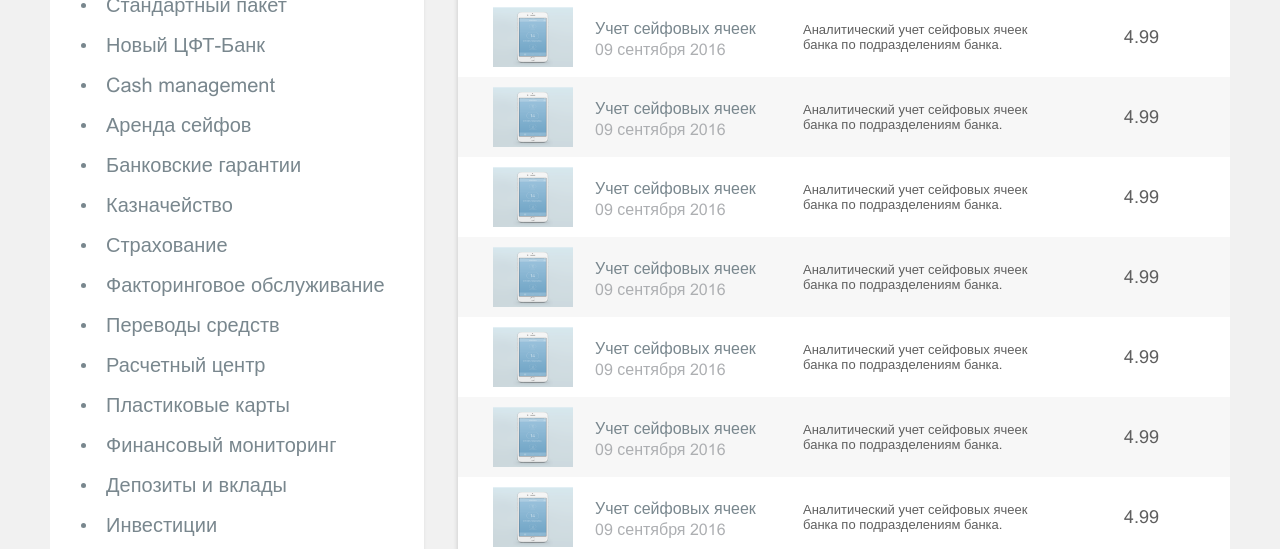
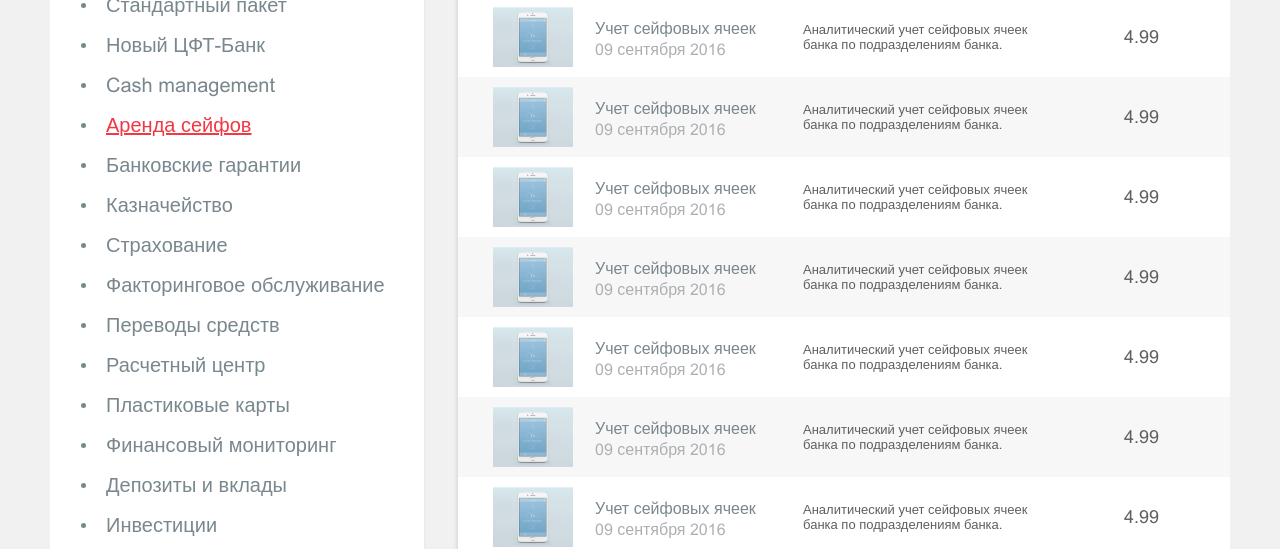
Before and after one commit to Turetski/FocusStart-AppShop, a plain HTML site: page safe-rent.html in a window 1280 px wide. Shown: the part 280-829 px from the top of the page. Drawn offline with Linux system fonts and the light colour scheme.

Commit message:
Homework#2 JSON in app-catalog released

```diff
--- /dev/null
+++ b/api/app_catalog_packages.json
@@ -0,0 +1,60 @@
+[
+{
+	"id":1,
+	"title":"Стандартный пакет",
+	"guid":"0a3dd94d-ba19-4f79-b8e4-7c480c581f60"},
+{
+	"id":2,
+	"title":"Новый ЦФТ-Банк",
+	"guid":"93d91e8f-8321-4fe4-9177-b4baedc8e1bc"},
+{
+	"id":3,
+	"title":"Cash management",
+	"lastUpdate":1333843200,
+	"guid":"0a3dd94d-ba19-4f79-b8e4-7c467adsf960"},
+{
+	"id":4,
+	"title":"Аренда сейфов",
+	"guid":"6df8546e-af6d-4561-b500-789ca67b7f08"},
+
+{
+	"id":5,
+	"title":"Банковские гарантии",
+	"guid":"dddee02e-f620-48d5-b0da-e9cace1c103c"},
+{
+	"id":6,
+	"title":"Казначейство",
+	"guid":"31f138a7-47e8-4742-8f7c-7db9ddb5dbe0"},
+{
+	"id":7,
+	"title":"Страхование",
+	"guid":"a01996f2-f591-433d-ade8-eaae86c5c9fc"},
+{
+	"id":8,
+	"title":"Факторинговое обслуживание",
+	"guid":"5df818b6-1942-4959-b099-c042495ef805"},
+{
+	"id":9,
+	"title":"Переводы средств",
+	"guid":"9ece372b-2047-4536-9626-cde533426028"},
+{
+	"id":10,
+	"title":"Расчетный центр",
+	"guid":"e8e85ea9-84b0-4052-8792-a6e540f96ed2"},
+{
+	"id":11,
+	"title":"Пластиковые карты",
+	"guid":"9116354f-48ae-4fd0-8656-39dfb0aa7272"},
+{
+	"id":12,
+	"title":"Финансовый мониторинг",
+	"guid":"1d0d122c-8a7b-4bac-b208-7264bcdd093a"},
+{
+	"id":13,
+	"title":"Депозиты и вклады",
+	"guid":"d226f5eb-373d-47d0-9e7a-ff6782b829fc"},
+{
+	"id": 14,
+	"title":"Инвестиции",
+	"guid":"8213058c-ffba-4568-920a-2c6d581006b9"}
+]
--- a/css/style.css
+++ b/css/style.css
@@ -657,6 +657,17 @@ html {
   display: block;
 }
 
+.app-packages__load-data {
+  display: none;
+  color: #f00;
+  font-weight: bold;
+  text-align: Center;
+}
+
+.app-packages__load-data_error {
+  display: block;
+}
+
 .pub-date{
   font-size: 1rem;
   line-height: normal;
--- a/js/inner-script.js
+++ b/js/inner-script.js
@@ -1,37 +1,45 @@
-function getAppCatalogItems(){
-  return [
-    { link: "#",
-      name: "Стандартный пакет"},
-    { link: "new-bank.html",
-      name: "Новый ЦФТ-Банк"},
-    { link: "#",
-      name: "Cash management"},
-    { link: "#",
-      name: "Аренда сейфов"},
-    { link: "#",
-      name: "Банковские гарантии"},
-    { link: "#",
-      name: "Казначейство"},
-    { link: "#",
-      name: "Страхование"},
-    { link: "#",
-      name: "Факторинговое обслуживание"},
-    { link: "#",
-      name: "Переводы средств"},
-    { link: "#",
-      name: "Расчетный центр"},
-    { link: "#",
-      name: "Пластиковые карты"},
-    { link: "#",
-      name: "Финансовый мониторинг"},
-    { link: "#",
-      name: "Депозиты и вклады"},
-    { link: "#",
-      name: "Инвестиции"}
-  ]
+(function(){
+  function currentActiveApp(){
+    return 3;// заглушечка
   }
 
-function createAppCatalogItemNode(catalogItemData, parent, template){
+  function getAppLinkByGuid(guid){
+    var guidData = {
+          "0a3dd94d-ba19-4f79-b8e4-7c480c581f60": "#",
+          "93d91e8f-8321-4fe4-9177-b4baedc8e1bc": "new-bank.html",
+          "0a3dd94d-ba19-4f79-b8e4-7c467adsf960": "#",
+          "6df8546e-af6d-4561-b500-789ca67b7f08": "#",
+          "dddee02e-f620-48d5-b0da-e9cace1c103c": "#",
+          "31f138a7-47e8-4742-8f7c-7db9ddb5dbe0": "#",
+          "a01996f2-f591-433d-ade8-eaae86c5c9fc": "#",
+          "5df818b6-1942-4959-b099-c042495ef805": "#",
+          "9ece372b-2047-4536-9626-cde533426028": "#",
+          "e8e85ea9-84b0-4052-8792-a6e540f96ed2": "#",
+          "9116354f-48ae-4fd0-8656-39dfb0aa7272": "#",
+          "1d0d122c-8a7b-4bac-b208-7264bcdd093a": "#",
+          "d226f5eb-373d-47d0-9e7a-ff6782b829fc": "#",
+          "8213058c-ffba-4568-920a-2c6d581006b9": "#"
+        };
+    return guidData[guid];
+  }
+
+  function parseCatalogItems(items){
+    var len = items.length,
+        result = [];
+
+    for(var i =0; i<len; i++){
+      result.push(new Object);
+      result[i].name = items[i].title;
+      result[i].link = getAppLinkByGuid(items[i].guid);
+    }
+    return result;
+  }
+
+  function createAppCatalogItemNode(catalogItemData, parent, active){
+    var template;
+    active ?
+      template = document.querySelector(".app-catalog__item-template_active"):
+      template = document.querySelector(".app-catalog__item-template");
     var clone = document.importNode(template.content, true),
         link =clone.querySelector(".app-catalog__link");
     link.setAttribute("href", catalogItemData.link);
@@ -40,13 +48,24 @@ function createAppCatalogItemNode(catalogItemData, parent, template){
     parent.appendChild(clone);
   }
 
-function  fillAppCatalog() {
-  var itemsData = getAppCatalogItems(),
-      l= itemsData.length,
-      appCatalog = document.querySelector(".app-catalog__list"),
-      template = document.querySelector(".app-catalog__item-template");
+  function  fillAppCatalog(itemsData) {
+    var l= itemsData.length,
+        appCatalog = document.querySelector(".app-catalog__list");
     for(var i=0; i<l; i++)
-    createAppCatalogItemNode(itemsData[i], appCatalog, template) ;
+      createAppCatalogItemNode(itemsData[i], appCatalog, i=== currentActiveApp()) ;
   }
 
-fillAppCatalog();
+  function displayAppCatalogs(){
+      var xhr = new XMLHttpRequest();
+      xhr.open("GET", "api/app_catalog_packages.json", true);
+      xhr.onload = function(e){
+        console.log (xhr.responseText);
+        if(xhr.readyState === XMLHttpRequest.DONE && xhr.status === 200 && xhr.responseText) {
+          fillAppCatalog( parseCatalogItems(JSON.parse(xhr.responseText)) );
+        }else {/*здесь обработчик ошибки*/};
+      }
+      xhr.send();
+    }
+
+  displayAppCatalogs();
+})();
--- a/safe-rent.html
+++ b/safe-rent.html
@@ -29,6 +29,11 @@
               <template class="app-catalog__item-template">
                 <li class="app-catalog__item">
                   <a href="#" class="app-catalog__link" title="Стандартный пакет">Стандартный пакет</a>
+                </li>
+              </template>
+              <template class="app-catalog__item-template_active">
+                <li class="app-catalog__item">
+                  <span class="app-catalog__link app-catalog__link_active">Новый ЦФТ-Банк</span>
                 </li>
               </template>
             </ul>
```
Also changed, not shown: index.html (+2 -1 lines), js/script.js (+16 -16 lines). Lines whose indentation alone changed are shown as unchanged.
